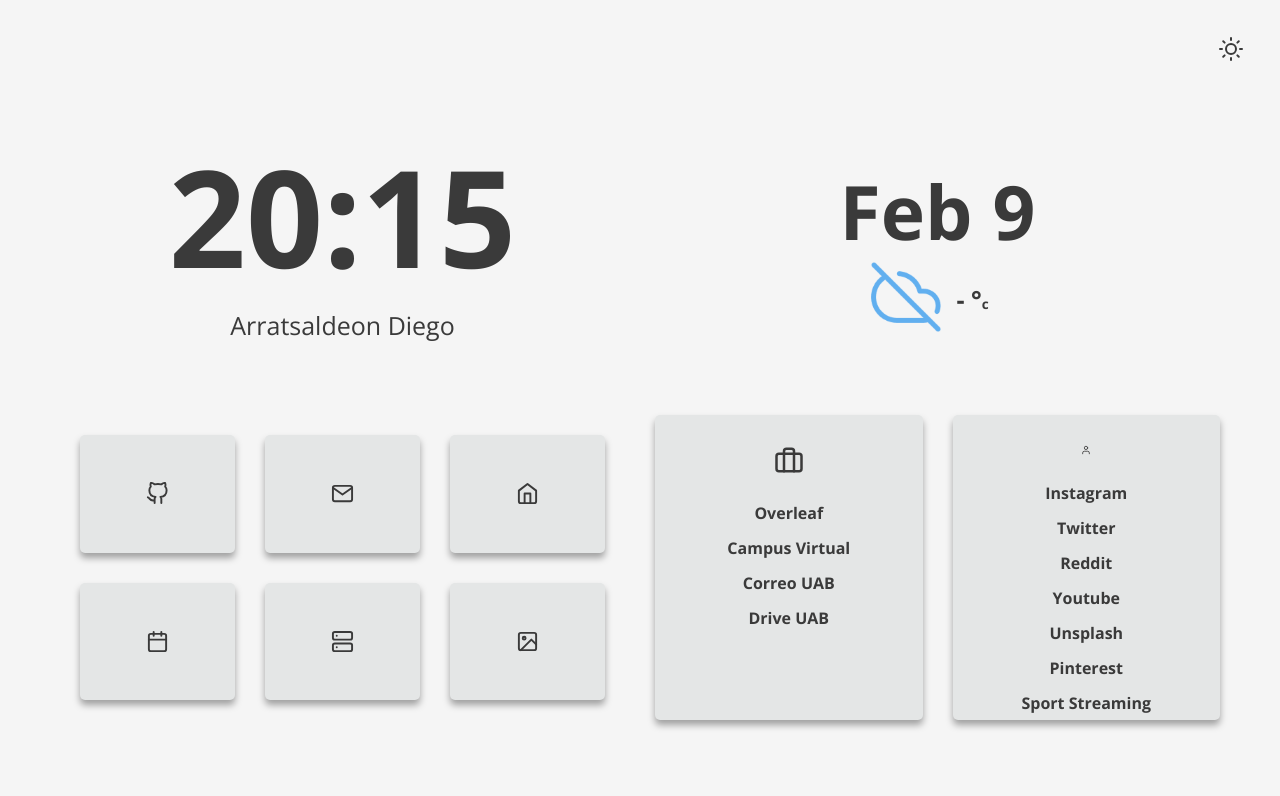
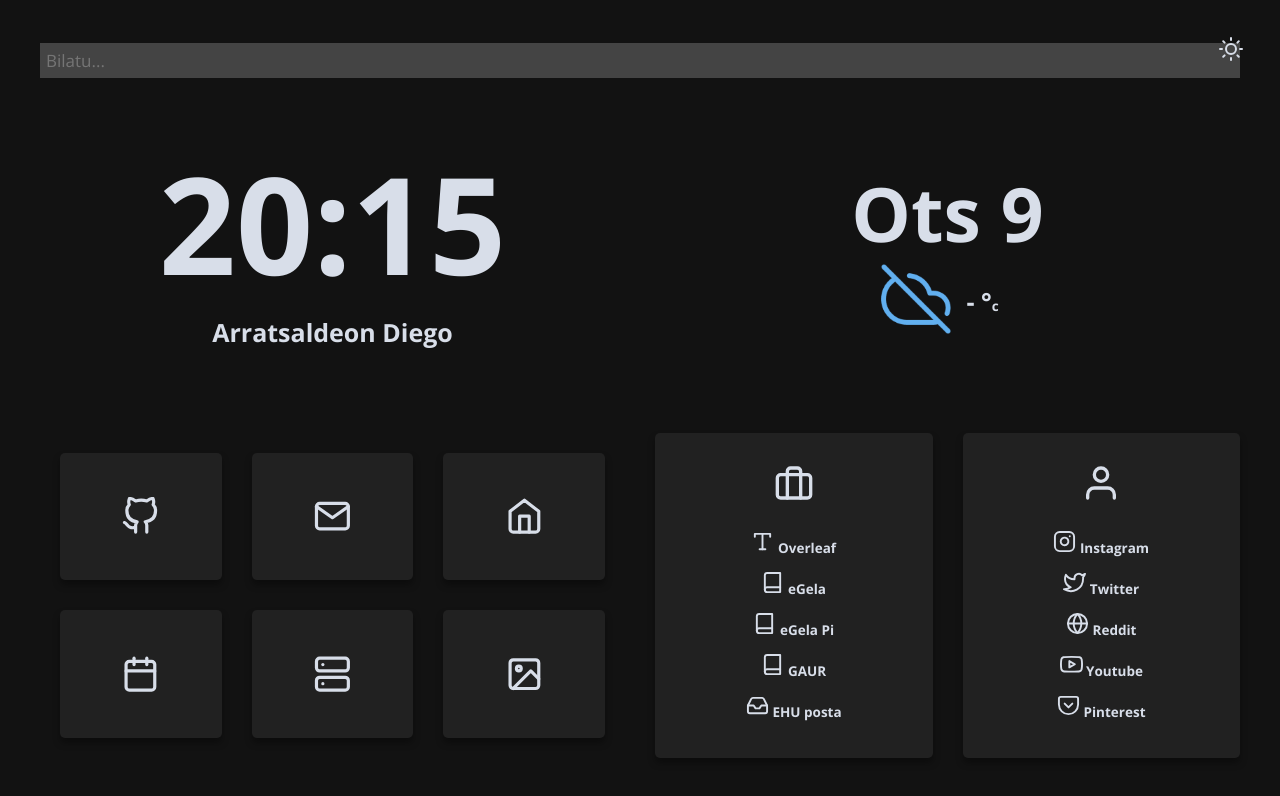
Before and after one commit to diegocarba99/homepage, a website: page index.html in a window 1280 px wide. Drawn offline with nearby package versions, Linux system fonts and the light colour scheme; no server answers.

Commit message:
updated links and changed stylesheet

```diff
--- a/css/style.css
+++ b/css/style.css
@@ -4,17 +4,17 @@
 :root {
   /* Fonts  */
   --fsg: 135px; /* Time and Greeting */
-  --fsm: 75px;  /* Date */
-  --fss: 25px;  /* Greetings and Weather widger */
+  --fsm:  75px;  /* Date */
+  --fss:  25px;  /* Greetings and Weather widger */
   --fses: 16px; /* Links List */
-  --imgcol: linear-gradient(rgba(255, 255, 255, 0.7), rgba(255, 255, 255, 0.7)); /* Filter color */
+  --imgcol: linear-gradient(rgba(0, 0, 0, 0.7), rgba(0, 0, 0, 0.7)); /* Filter color */
 
   /* Light theme  */
-  --accent: #186efd; /* Hover color */
-  --bg: #f5f5f5;       /* Background color */
-  --sbg: #e4e6e6;      /* Cards color */
-  --fg: #3a3a3a;       /* Foreground color */
-
+  --accent: #91C67C; /* Hover color */
+  --bg:     #121212; /* Background color */
+  --sbg:    #212121; /* Cards color */
+  --fg:     #d8dee9; /* Foreground color */
+  --bbg:    #444444; /* Search bar color */
 }
 
 @media only screen and (max-width: 68.75em) {
@@ -27,10 +27,11 @@
 
 /* Dark theme  */
 .darktheme {
-  --accent: #bc6ff1; /* Hover color */
-  --bg: #121212;       /* Background color */
-  --sbg: #212121;      /* Cards color */
-  --fg: #d8dee9;       /* Foreground color */
+  --accent: #9169ac; /* Hover color */
+  --bg:     #121212; /* Background color */
+  --sbg:    #212121; /* Cards color */
+  --bbg:    #444444; /* Search bar color */
+  --fg:     #d8dee9; /* Foreground color */
   --imgcol: linear-gradient(rgba(0, 0, 0, 0.7), rgba(0, 0, 0, 0.7));    /* Filter color */
 }
 
@@ -69,8 +70,8 @@ body {
 }
 
 .bicon {
-  width: 26px;
-  height: 26px;
+  width: 46px;
+  height: 46px;
 }
 
 .container {
@@ -80,12 +81,12 @@ body {
   grid-template-columns: repeat(4, 1fr);
   grid-template-rows: repeat(4, 1fr);
   grid-gap: 30px;
-  padding: 20px;
+  padding: 0px;
 }
 @media only screen and (max-width: 68.75em) {
   .container {
-    grid-gap: 20px;
-    padding: 40px;
+    grid-gap: 0px;
+    padding: 0px;
   }
 }
 .container > * {
@@ -129,7 +130,7 @@ body {
   display: flex;
   align-items: center;
   justify-content: center;
-  margin-top: 30px;
+  margin-top: 20px;
 }
 .sblock__weather {
   display: flex;
@@ -169,11 +170,14 @@ body {
 
 #greetings {
   font-size: var(--fss);
+  font-weight: bold;
   color: var(--fg);
 }
+
 @media only screen and (max-width: 68.75em) {
   #greetings {
     font-size: var(--fss);
+    font-weight: bold;
   }
 }
 
@@ -213,6 +217,12 @@ body {
     padding-right: 100px;
   }
 }
+.qlink__icon_big {
+  width: 50%;
+  height: 30%;
+  color: var(--fg);
+}
+
 .qlink__icon {
   width: 23px;
   height: 23px;
@@ -281,9 +291,9 @@ body {
 .qlist__head {
   margin-top: 30px;
   margin-bottom: 20px;
-  width: 30px;
+  width: 40px;
   color: var(--fg);
-  height: 30px;
+  height: 40px;
 }
 .qlist__link {
   text-decoration: none;
@@ -298,3 +308,58 @@ body {
   background-color: var(--accent);
   color: var(--fg);
 }
+
+
+/* Add a black background color to the top navigation */
+.topnav {
+  background-color: #333;
+  overflow: hidden;
+}
+
+/* Style the links inside the navigation bar */
+.topnav a {
+  float: left;
+  color: #f2f2f2;
+  text-align: center;
+  padding: 14px 16px;
+  text-decoration: none;
+  font-size: 17px;
+}
+
+/* Change the color of links on hover */
+.topnav a:hover {
+  background-color: #ddd;
+  color: black;
+}
+
+/* Add a color to the active/current link */
+.topnav a.active {
+  background-color: #4CAF50;
+  color: white;
+}
+
+.searchbox {
+float: left;
+}
+  input[type=text] {
+  width: 100%;
+  padding: 6px;
+  font-size: 17px;
+  border: none;
+  background-color: var(--bbg);
+  color: var(--fg);
+
+}
+
+.searchbox button {
+  padding: 8px;
+  margin-top: 10px;
+  margin-left: 10px;
+  background: orange;
+  font-size: 20px;
+  border: none;
+  cursor: pointer;
+}
+.searchbox button:hover {
+  background: blue;
+}
--- a/index.html
+++ b/index.html
@@ -3,7 +3,7 @@
 
     <head>
         <meta charset="UTF-8" />
-        <title>Diego</title>
+        <title>h4sh bunny</title>
         <link rel=" shortcut icon" type="image/png" href="icons/favicon.png" />
 
         <link rel="stylesheet" href="css/style.css" />
@@ -12,10 +12,20 @@
     </head>
 
     <body class="">
+        <div>
+             <div class="topnav">
+                <form action="https://www.google.com/search">
+                    <input type="text" name="q" placeholder="Bilatu...">
+                </form>
+                <button id="themeButton">
+                    <i id="bicon" data-feather="moon"></i>
+                </button>
+            </div>
 
-        <button id="themeButton"><i id="bicon" data-feather="moon"></i></button>
 
             <div class="container">
+
+                <!-- BLOCK: TIME + GREETINGS -->
                 <div class="fblock">
                     <div class="clock">
                         <div id="hour" class=""></div>
@@ -24,6 +34,8 @@
                     </div>
                     <div id="greetings" class=""></div>
                 </div>
+
+                <!-- BLOCK: DATE + WEATHER -->
                 <div class="sblock">
                     <div class="sblock__date">
                         <div id="month" class=""></div>
@@ -41,123 +53,94 @@
                         </div>
                     </div>
                 </div>
+
+                <!-- BLOCK: BIG TILES -->
                 <div class="qlink">
-                <a
-                    href="https://github.com/diegocarba99"
-                    target="_blank"
-                    class="qlink__link qlink__link-1"
-                >
-                    <i class="qlink__icon" data-feather="github"></i>
+                    <a href="https://github.com/diegocarba99" target="_blank" class="qlink__link qlink__link-1">
+                        <i class="qlink__icon_big" data-feather="github"></i>
                     </a>
-                <a
-                    target="_blank"
-                    href="https://mail.google.com/mail/u/0/#inbox"
-                    class="qlink__link qlink__link-2"
-                >
-                    <i class="qlink__icon" data-feather="mail"></i>
+
+                    <a target="_blank" href="https://mail.google.com/mail/u/0/#inbox" class="qlink__link qlink__link-2">
+                        <i class="qlink__icon_big" data-feather="mail"></i>
                     </a>
-                <a
-                    target="_blank"
-                    href="https://calendar.google.com/calendar/u/0/r/month?tab=wc&pli=1"
-                    class="qlink__link qlink__link-3"
-                >
-                    <i class="qlink__icon" data-feather="calendar"></i>
+
+                    <a target="_blank" href="https://calendar.google.com/calendar/u/0/r/week?tab=wc&pli=1" class="qlink__link qlink__link-3">
+                        <i class="qlink__icon_big" data-feather="calendar"></i>
                     </a>
-                <a
-                    target="_blank"
-                    href="https://drive.google.com/drive/my-drive"
-                    class="qlink__link qlink__link-4"
-                >
-                    <i class="qlink__icon" data-feather="server"></i>
+
+                    <a target="_blank" href="https://drive.google.com/drive/my-drive" class="qlink__link qlink__link-4">
+                        <i class="qlink__icon_big" data-feather="server"></i>
                     </a>
-                <a
-                    href="https://diegocarba99.github.io/blog/"
-                    target="_blank"
-                    class="qlink__link qlink__link-5"
-                >
-                    <i class="qlink__icon" data-feather="home"></i>
+
+                    <a href="https://diegocarba99.github.io/blog/" target="_blank" class="qlink__link qlink__link-5">
+                        <i class="qlink__icon_big" data-feather="home"></i>
                     </a>
-                <a
-                    target="_blank"
-                    href="https://photos.google.com/"
-                    class="qlink__link qlink__link-6"
-                >
-                    <i class="qlink__icon" data-feather="image"></i>
+
+                    <a target="_blank" href="https://photos.google.com/" class="qlink__link qlink__link-6">
+                        <i class="qlink__icon_big" data-feather="image"></i>
                     </a>
                 </div>
 
+                <!-- BLOCK: COLUMN LINKS 1 -->
                 <div class="card qlist qlist__1">
                     <i class="qlist__head" data-feather="briefcase"></i>
-                <a
-                    target="_blank"
-                    href="https://www.overleaf.com/project"
-                    class="qlist__link"
-                    >Overleaf</a
-                >
-                <a
-                    target="_blank"
-                    href="https://e-aules.uab.cat/2020-21/my/"
-                    class="qlist__link"
-                    >Campus Virtual</a
-                >
-                <a
-                    target="_blank"
-                    href="https://mail.google.com/mail/u/1/#inbox"
-                    class="qlist__link"
-                    >Correo UAB</a
-                >
-                <a
-                    target="_blank"
-                    href="https://drive.google.com/drive/u/1/my-drive"
-                    class="qlist__link"
-                    >Drive UAB</a
-                >
+
+                    <a target="_blank" href="https://www.overleaf.com/project" class="qlist__link">
+                        <span><i class="qlink__icon" data-feather="type"></i> </span>
+                        <span>Overleaf </span>
+                    </a>
+
+                    <a target="_blank" href="https://egela.ehu.eus/" class="qlist__link">
+                        <span><i class="qlink__icon" data-feather="book"></i> </span>
+                        <span>eGela</span>
+                    </a>
+
+                    <a target="_blank" href="https://egelapi.ehu.eus/" class="qlist__link">
+                        <span><i class="qlink__icon" data-feather="book"></i> </span>
+                        <span>eGela Pi</span>
+                    </a>
+
+                    <a target="_blank" href="https://gestion.ehu.es/gaur" class="qlist__link">
+                        <span><i class="qlink__icon" data-feather="book"></i> </span>
+                        <span>GAUR</span>
+                    </a>
+
+                    <a target="_blank" href="https://webposta.ehu.eus/login.php?url=https%3A%2F%2Fwebposta.ehu.eus%2Fimp%2Fdynamic.php%3Fpage%3Dmailbox%26_t%3D1612190200%26_h%3DAYep7ZqON_a_WjGbHTPopcWwUe0&horde_logout_token=6gFqwuK6B-CJAR6rer0DtY_#mbox:SU5CT1g" class="qlist__link">
+                        <span><i class="qlink__icon" data-feather="inbox"></i> </span>
+                        <span>EHU posta</span>
+                    </a>
                 </div>
 
+                <!-- BLOCK: COLUMN LINKS 2 -->
                 <div class="card qlist qlist__2">
                     <i class="qlist__head" data-feather="user"></i>
-                <a
-                    href="https://www.instagram.com/"
-                    target="_blank"
-                    class="qlist__link"
-                    >Instagram</a
-                >
-                <a
-                    href="https://twitter.com/home"
-                    target="_blank"
-                    class="qlist__link"
-                    >Twitter</a
-                >
-                <a
-                    href="https://www.reddit.com/"
-                    target="_blank"
-                    class="qlist__link"
-                    >Reddit</a
-                >
-                <a
-                    href="https://www.youtube.com/"
-                    target="_blank"
-                    class="qlist__link"
-                    >Youtube</a
-                >
-                <a
-                    href="https://unsplash.com/"
-                    target="_blank"
-                    class="qlist__link"
-                    >Unsplash</a
-                >
-                <a
-                    href="https://www.pinterest.es/"
-                    target="_blank"
-                    class="qlist__link"
-                    >Pinterest</a
-                >
-                <a
-                    href="https://es.vipleague.lc/formula-1-sports-stream"
-                    target="_blank"
-                    class="qlist__link"
-                    >Sport Streaming</a
-                >
+
+
+                    <a href="https://www.instagram.com/" target="_blank" class="qlist__link">
+                        <span><i class="qlink__icon" data-feather="instagram"></i> </span>
+                        <span>Instagram </span>
+                    </a>
+
+
+                    <a href="https://twitter.com/home" target="_blank" class="qlist__link" >
+                        <span> <i class="qlink__icon" data-feather="twitter"></i> </span>
+                        <span> Twitter</span>
+                    </a>
+
+                    <a href="https://www.reddit.com/" target="_blank" class="qlist__link">
+                        <span><i class="qlink__icon" data-feather="globe"></i> </span>
+                        <span>Reddit </span>
+                    </a>
+
+                    <a href="https://www.youtube.com/" target="_blank" class="qlist__link">
+                        <span><i class="qlink__icon" data-feather="youtube"></i> </span>
+                        <span>Youtube </span>
+                    </a>
+
+                    <a href="https://www.pinterest.es/" target="_blank" class="qlist__link">
+                        <span><i class="qlink__icon" data-feather="pocket"></i> </span>
+                        <span>Pinterest </span>
+                    </a>
                 </div>
 
             </div>
@@ -167,6 +150,6 @@
             <script src="js/greeting.js"></script>
             <script src="js/weather.js"></script>
             <script> feather.replace(); </script>
+        </div>
     </body>
-
 </html>
--- a/js/time.js
+++ b/js/time.js
@@ -1,18 +1,18 @@
 window.onload = displayClock();
 function displayClock() {
     const monthNames = [
-        'Jan',
-        'Feb',
+        'Urt',
+        'Ots',
         'Mar',
-        'Apr',
-        'May',
-        'Jun',
-        'Jul',
-        'Aug',
-        'Sep',
-        'Oct',
-        'Nov',
-        'Dec',
+        'Api',
+        'Mai',
+        'Ekn',
+        'Uzt',
+        'Abz',
+        'Ira',
+        'Urr',
+        'Aza',
+        'Abe',
     ];
 
     // Set to true to use a 12 hour date format
--- a/js/weather.js
+++ b/js/weather.js
@@ -29,7 +29,7 @@ function setPosition(position) {
 
 // Get the Weather data
 function getWeather(latitude, longitude) {
-    let api = `https://api.openweathermap.org/data/2.5/weather?lat=${latitude}&lon=${longitude}&appid=${key}`;
+    let api = `https://api.openweathermap.org/data/2.5/weather?lat=${latitude}&lon=${longitude}&lang=eu&appid=${key}`;
 
     console.log(api);
 
```
Lines whose indentation alone changed are shown as unchanged.
